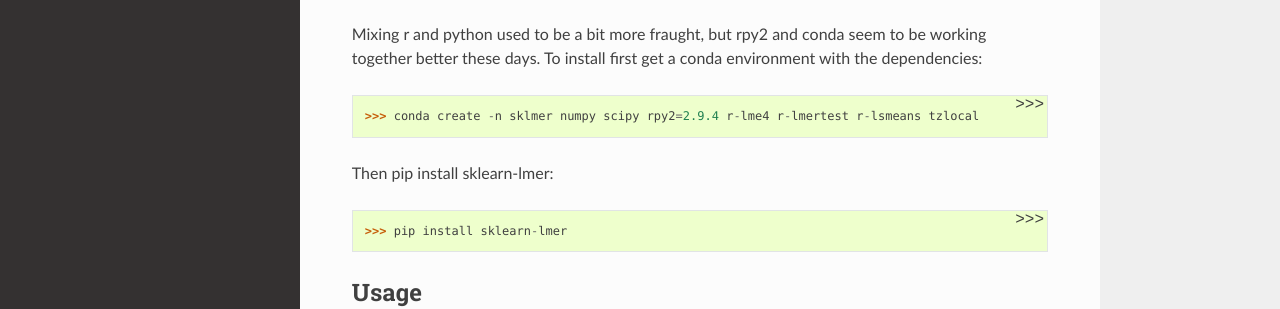
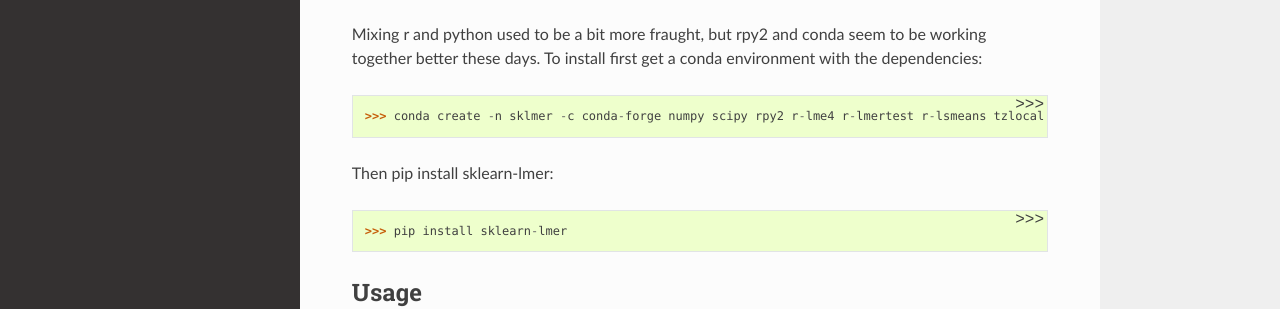
Before and after one commit to transatlantic-comppsych/sklearn-lmer, a Sphinx documentation site: the page built from doc/user_guide.rst, in a window 1280 px wide and 900 px high. Shown: the part 430-739 px from the top of the window. Built offline with Sphinx 7.4.7 and the Read the Docs theme 2.0.0, drawn with Linux system fonts in a browser that asks for light colours; formulas are drawn with MathJax 3; pages that are not in the unit, such as notebooks, are missing from menus.

Commit message:
use conda-forge

```diff
--- a/README.rst
+++ b/README.rst
@@ -45,7 +45,7 @@ Mixing r and python used to be a bit more fraught, but rpy2 and conda
 seem to be working together better these days.
 To install first get a conda environment with the dependencies::
 
-   >>> conda create -n sklmer numpy scipy rpy2=2.9.4 r-lme4 r-lmertest r-lsmeans tzlocal
+   >>> conda create -n sklmer -c conda-forge numpy scipy rpy2 r-lme4 r-lmertest r-lsmeans tzlocal
 
 Then pip install sklearn-lmer::
 
--- a/doc/user_guide.rst
+++ b/doc/user_guide.rst
@@ -24,7 +24,7 @@ Mixing r and python used to be a bit more fraught, but rpy2 and conda
 seem to be working together better these days.
 To install first get a conda environment with the dependencies::
 
-   >>> conda create -n sklmer numpy scipy rpy2=2.9.4 r-lme4 r-lmertest r-lsmeans tzlocal
+   >>> conda create -n sklmer -c conda-forge numpy scipy rpy2 r-lme4 r-lmertest r-lsmeans tzlocal
 
 Then pip install sklearn-lmer::
 
--- a/environment.yml
+++ b/environment.yml
@@ -1,6 +1,7 @@
 name: sklmer_dev
 channels:
   - defaults
+  - conda-forge
 dependencies:
   - numpy
   - scipy
@@ -8,7 +9,7 @@ dependencies:
   - pandas=0.25.1
   - pytest
   - pytest-cov
-  - rpy2=2.9.4
+  - rpy2
   - r-lme4
   - r-lmertest
   - r-lsmeans
```
